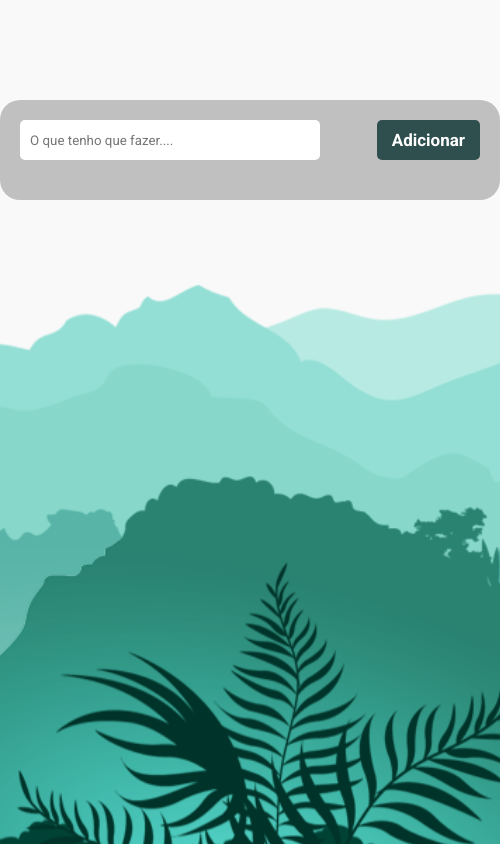
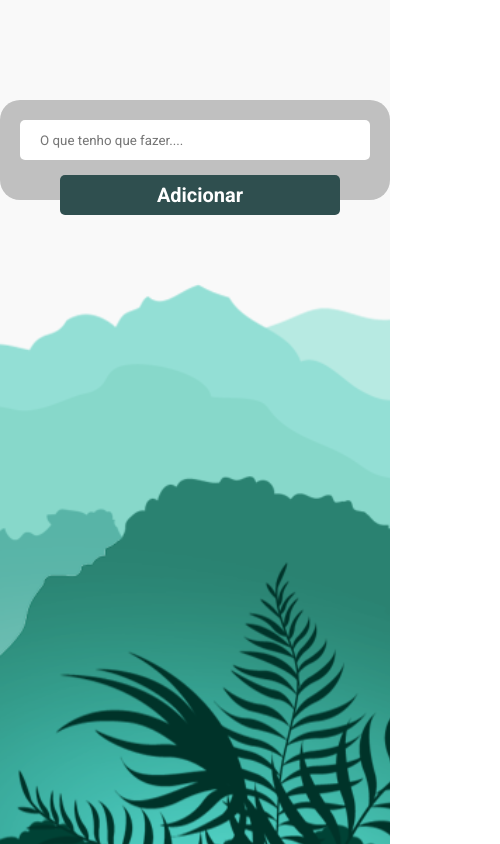
Before and after one commit to guilhermemoretta/TODO-LIST, a plain HTML site: page index.html in a window 390 px wide. Shown: the whole page, 500 px wide, since content can reach past the window. Drawn offline with Linux system fonts and the light colour scheme.

Commit message:
Inclusão de imagem e  responsividade no CSS

```diff
--- a/styles.css
+++ b/styles.css
@@ -85,3 +85,43 @@ img {
     background-color:  #8fac55;
     text-decoration: line-through;
 }
+
+@media screen and (max-width: 480px){
+    .container {
+        width: 100%;
+        height: 50%;
+        padding: 20px;
+        margin: 100px auto 0;
+
+    }
+
+
+    .task {
+        width: 100%;
+        height: 40px;
+        padding: 20px;
+
+
+    }
+
+    .button-add-task {
+
+        font-size: 20px;
+        display: block;
+        margin: auto 30px;
+        margin-top: 15px;
+        margin-bottom: 20px;
+        width: 80%;
+
+    }
+
+    .input-task{
+
+        width: 100%;
+        height: 40px;
+        padding: 20px;
+
+    }
+
+
+}
```
Also changed, not shown: img/print_projeto.png (added).
